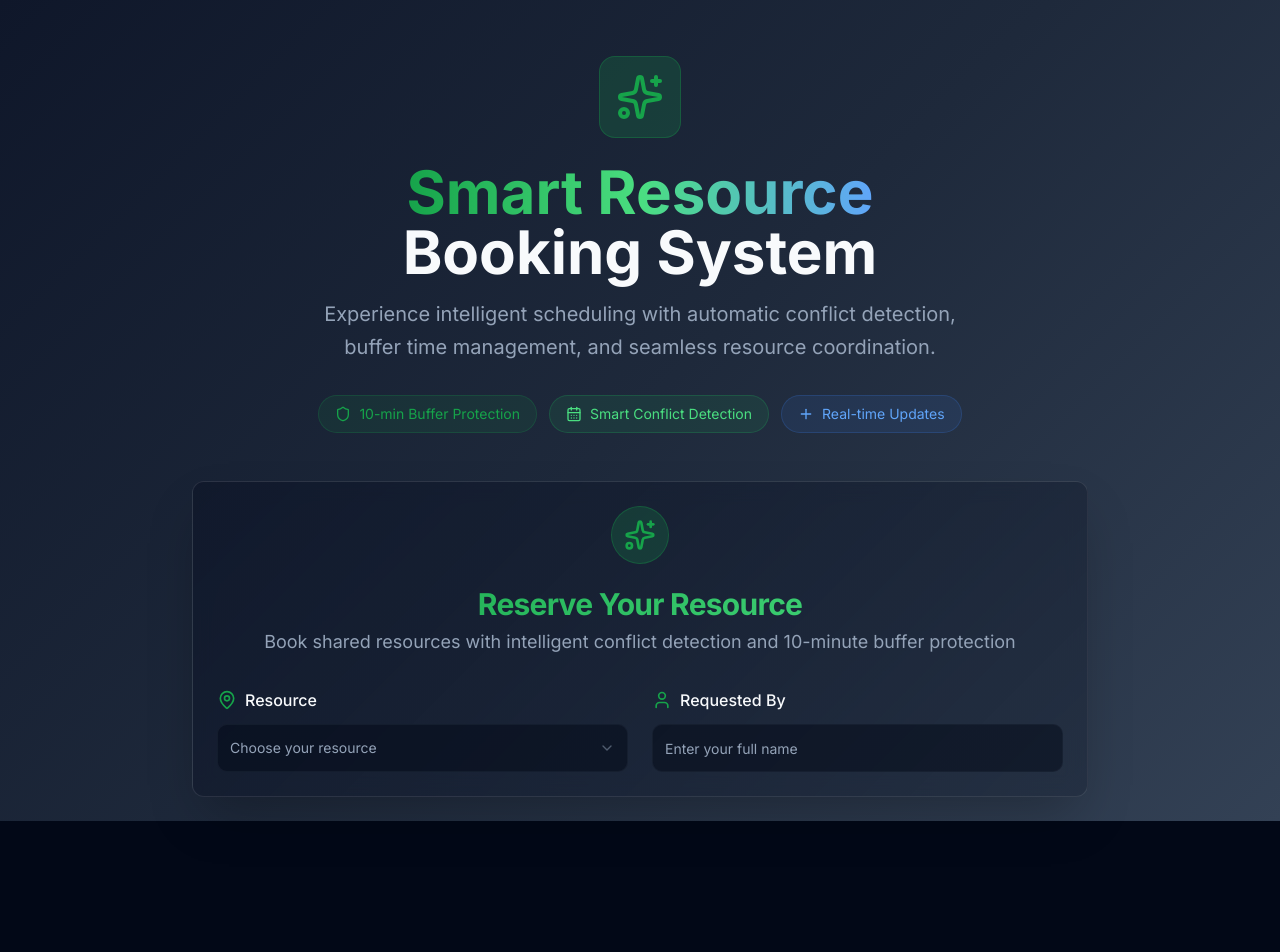
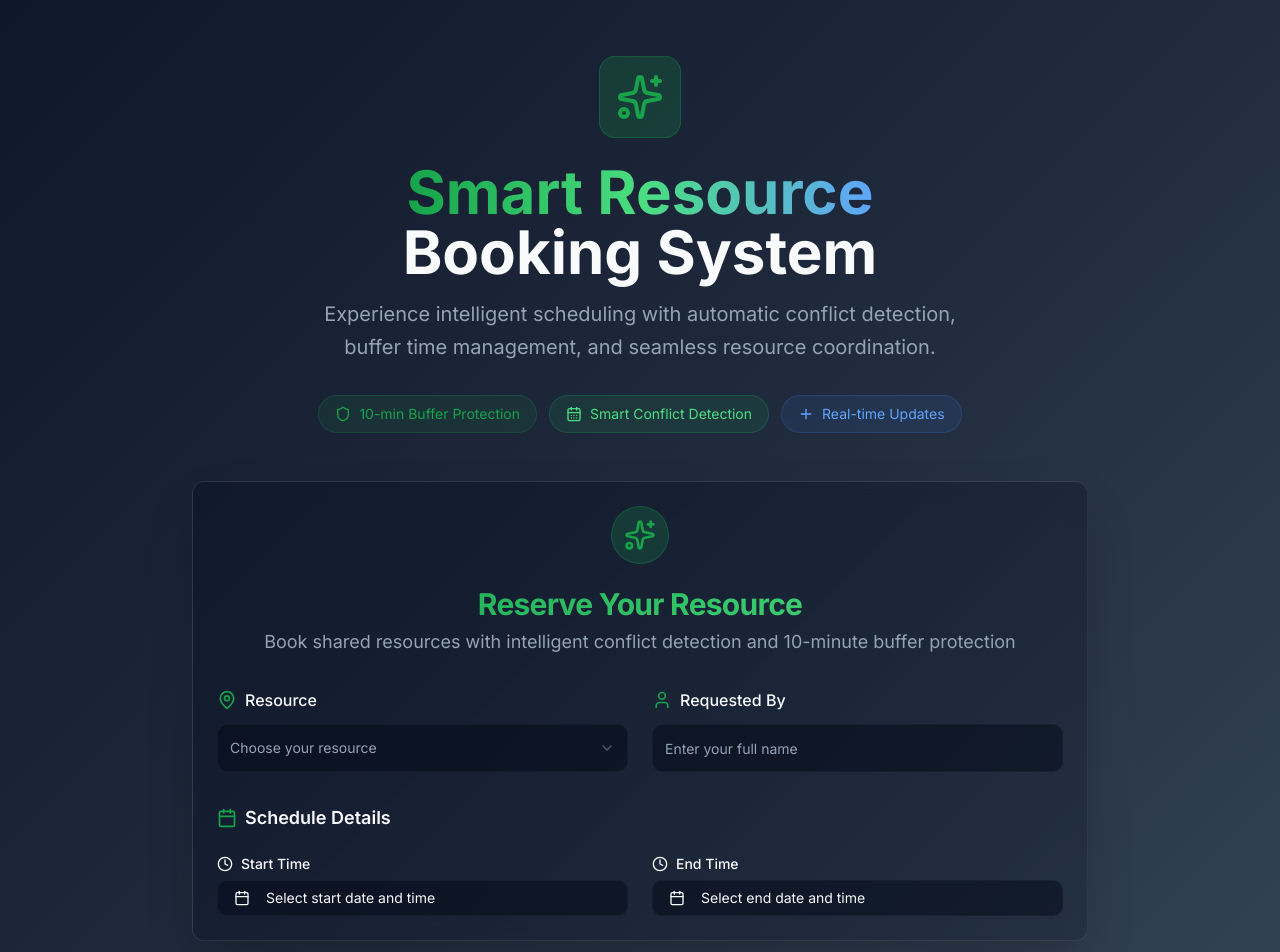
Before and after one commit to wolfiee42/resource-booking-system, a Next.js app: page / in a window 1280 px wide. Shown: the top 952 px of the page. Before the commit the page ends 821 px from the top, so only its background shows below. Built offline with nearby package versions, Linux system fonts and the light colour scheme.

Commit message:
feat: implementing refactored date picker along with functionality.

```diff
--- a/components/BookingForm.tsx
+++ b/components/BookingForm.tsx
@@ -20,7 +20,8 @@ import {
 } from "@/components/ui/select";
 import { Input } from "@/components/ui/input";
 
-import { MapPin, Sparkles, User } from "lucide-react";
+import { Calendar, MapPin, Sparkles, User } from "lucide-react";
+import { CustomDateTimePicker } from "./custom-datetime-picker/custom-datetime-picker";
 
 export default function BookingForm() {
   const [formData, setFormData] = useState<TBookingFormData>({
@@ -39,6 +40,7 @@ export default function BookingForm() {
     }));
   };
 
+  const minDateTime = new Date();
   console.log(formData);
 
   return (
@@ -114,6 +116,34 @@ export default function BookingForm() {
                 />
               </div>
             </div>
+
+            {/* Date and Time Selection */}
+            <div className="space-y-6">
+              <div className="flex items-center gap-2 mb-4">
+                <Calendar className="h-5 w-5 text-primary" />
+                <h3 className="text-lg font-semibold">Schedule Details</h3>
+              </div>
+              <div className="grid gap-6 md:grid-cols-2">
+                <CustomDateTimePicker
+                  label="Start Time"
+                  placeholder="Select start date and time"
+                  value={formData.startTime}
+                  onChange={(value) => handleInputChange("startTime", value)}
+                  minDate={minDateTime}
+                />
+                <CustomDateTimePicker
+                  label="End Time"
+                  value={formData.endTime}
+                  onChange={(value) => handleInputChange("endTime", value)}
+                  minDate={
+                    formData.startTime
+                      ? new Date(formData.startTime)
+                      : minDateTime
+                  }
+                  placeholder="Select end date and time"
+                />
+              </div>
+            </div>
           </form>
         </CardContent>
       </Card>
--- /dev/null
+++ b/components/custom-datetime-picker/context.tsx
@@ -0,0 +1,166 @@
+import {
+  createContext,
+  useContext,
+  useState,
+  useCallback,
+  useEffect,
+  useMemo,
+} from "react";
+import {
+  DateTimePickerContextValue,
+  DateTimePickerProviderProps,
+} from "./types";
+
+const DateTimePickerContext = createContext<
+  DateTimePickerContextValue | undefined
+>(undefined);
+
+export function DateTimePickerProvider({
+  children,
+  value,
+  onChange,
+  minDate = new Date(),
+  placeholder = "Select date and time",
+}: DateTimePickerProviderProps) {
+  const [selectedDate, setSelectedDate] = useState<Date | undefined>();
+  const [selectedHour, setSelectedHour] = useState<string>("");
+  const [selectedMinute, setSelectedMinute] = useState<string>("");
+  const [selectedPeriod, setSelectedPeriod] = useState<string>("AM");
+  const [isOpen, setIsOpen] = useState<boolean>(false);
+
+  // Reset state when value is empty
+  const resetState = useCallback(() => {
+    setSelectedDate(undefined);
+    setSelectedHour("");
+    setSelectedMinute("");
+    setSelectedPeriod("AM");
+  }, []);
+
+  // Parse incoming value and set state
+  useEffect(() => {
+    if (value) {
+      const date = new Date(value);
+      setSelectedDate(date);
+
+      let hour = date.getHours();
+      const minute = date.getMinutes();
+      const period = hour >= 12 ? "PM" : "AM";
+
+      // Convert to 12-hour format
+      if (hour === 0) hour = 12;
+      else if (hour > 12) hour -= 12;
+
+      setSelectedHour(hour.toString());
+      setSelectedMinute(minute.toString().padStart(2, "0"));
+      setSelectedPeriod(period);
+    } else {
+      resetState();
+    }
+  }, [value, resetState]);
+
+  // Memoized function to construct and emit the datetime
+  const updateDateTime = useCallback(() => {
+    if (selectedDate && selectedHour && selectedMinute) {
+      const newDate = new Date(selectedDate);
+      let hour = Number.parseInt(selectedHour);
+
+      // Convert to 24-hour format
+      if (selectedPeriod === "PM" && hour !== 12) hour += 12;
+      else if (selectedPeriod === "AM" && hour === 12) hour = 0;
+
+      newDate.setHours(hour, Number.parseInt(selectedMinute), 0, 0);
+
+      // Only call onChange if the new value is different from current value
+      const newISOString = newDate.toISOString();
+      if (newISOString !== value) {
+        onChange(newISOString);
+      }
+    }
+  }, [
+    selectedDate,
+    selectedHour,
+    selectedMinute,
+    selectedPeriod,
+    onChange,
+    value,
+  ]);
+
+  // Update datetime when components change, but debounce to prevent loops
+  useEffect(() => {
+    const timeoutId = setTimeout(updateDateTime, 0);
+    return () => clearTimeout(timeoutId);
+  }, [updateDateTime]);
+
+  // Computed values
+  const isDateTimeSelected = Boolean(
+    selectedDate && selectedHour && selectedMinute
+  );
+
+  const formattedDate = selectedDate
+    ? selectedDate.toLocaleDateString("en-US", {
+        month: "short",
+        day: "2-digit",
+        year: "numeric",
+      })
+    : "";
+
+  const displayValue = isDateTimeSelected
+    ? `${formattedDate} at ${selectedHour}:${selectedMinute} ${selectedPeriod}`
+    : placeholder;
+
+  const contextValue: DateTimePickerContextValue = useMemo(
+    () => ({
+      // State
+      selectedDate,
+      selectedHour,
+      selectedMinute,
+      selectedPeriod,
+      isOpen,
+      // Actions
+      setSelectedDate,
+      setSelectedHour,
+      setSelectedMinute,
+      setSelectedPeriod,
+      setIsOpen,
+      updateDateTime,
+      resetState,
+      // Computed values
+      formattedDate,
+      displayValue,
+      isDateTimeSelected,
+    }),
+    [
+      selectedDate,
+      selectedHour,
+      selectedMinute,
+      selectedPeriod,
+      isOpen,
+      setSelectedDate,
+      setSelectedHour,
+      setSelectedMinute,
+      setSelectedPeriod,
+      setIsOpen,
+      updateDateTime,
+      resetState,
+      formattedDate,
+      displayValue,
+      isDateTimeSelected,
+    ]
+  );
+
+  return (
+    <DateTimePickerContext.Provider value={contextValue}>
+      {children}
+    </DateTimePickerContext.Provider>
+  );
+}
+
+export function useDateTimePicker() {
+  const context = useContext(DateTimePickerContext);
+  if (!context) {
+    throw new Error(
+      "useDateTimePicker must be used within a DateTimePickerProvider"
+    );
+  }
+  return context;
+}
--- /dev/null
+++ b/components/custom-datetime-picker/custom-datetime-picker.tsx
@@ -0,0 +1,22 @@
+import { DateTimePickerProvider } from "./context";
+import { CustomDateTimePickerProps } from "./types";
+import { CustomDateTimePickerView } from "./view";
+
+export function CustomDateTimePicker({
+  value,
+  onChange,
+  label,
+  minDate = new Date(),
+  placeholder = "Select date and time",
+}: CustomDateTimePickerProps) {
+  return (
+    <DateTimePickerProvider
+      value={value}
+      onChange={onChange}
+      minDate={minDate}
+      placeholder={placeholder}
+    >
+      <CustomDateTimePickerView label={label} minDate={minDate} />
+    </DateTimePickerProvider>
+  );
+}
--- /dev/null
+++ b/components/custom-datetime-picker/index.tsx
@@ -0,0 +1,3 @@
+export type { CustomDateTimePicker } from "./custom-datetime-picker";
+export { DateTimePickerProvider, useDateTimePicker } from "./context";
+export { CustomDateTimePickerView } from "./view";
--- /dev/null
+++ b/components/custom-datetime-picker/types.ts
@@ -0,0 +1,48 @@
+import { ReactNode } from "react";
+
+export type CustomDateTimePickerProps = {
+  value: string;
+  onChange: (value: string) => void;
+  label: string;
+  minDate?: Date;
+  placeholder?: string;
+};
+
+export type CustomDateTimePickerViewProps = {
+  label: string;
+  minDate?: Date;
+};
+
+export type DateTimePickerState = {
+  selectedDate?: Date;
+  selectedHour: string;
+  selectedMinute: string;
+  selectedPeriod: string;
+  isOpen: boolean;
+};
+
+export type DateTimePickerActions = {
+  setSelectedDate: (date: Date | undefined) => void;
+  setSelectedHour: (hour: string) => void;
+  setSelectedMinute: (minute: string) => void;
+  setSelectedPeriod: (period: string) => void;
+  setIsOpen: (open: boolean) => void;
+  updateDateTime: () => void;
+  resetState: () => void;
+};
+
+export interface DateTimePickerContextValue
+  extends DateTimePickerState,
+    DateTimePickerActions {
+  formattedDate: string;
+  displayValue: string;
+  isDateTimeSelected: boolean;
+}
+
+export type DateTimePickerProviderProps = {
+  children: ReactNode;
+  value: string;
+  onChange: (value: string) => void;
+  minDate?: Date;
+  placeholder?: string;
+};
--- a/components/custom-datetime-picker.tsx
+++ b/components/custom-datetime-picker/view.tsx
@@ -1,45 +1,42 @@
-import { useCallback, useEffect, useState } from "react";
+import { CustomDateTimePickerViewProps } from "./types";
+import { useDateTimePicker } from "@/components/custom-datetime-picker/context";
 
 import { Label } from "@/components/ui/label";
+import { Button } from "@/components/ui/button";
+import { Card, CardContent } from "@/components/ui/card";
+import { Calendar } from "@/components/ui/calendar";
 import {
   Popover,
   PopoverContent,
   PopoverTrigger,
 } from "@/components/ui/popover";
-
-import { CalendarIcon, Clock } from "lucide-react";
-import { Button } from "./ui/button";
-import { format } from "date-fns";
-import { Card, CardContent } from "./ui/card";
-import { Calendar } from "./ui/calendar";
 import {
   Select,
   SelectContent,
   SelectItem,
   SelectTrigger,
   SelectValue,
-} from "./ui/select";
+} from "@/components/ui/select";
 
-interface CustomDateTimePickerProps {
-  value: string;
-  onChange: (value: string) => void;
-  label: string;
-  minDate?: Date;
-  placeholder?: string;
-}
+import { CalendarIcon, Clock } from "lucide-react";
 
-export function CustomDateTimePicker({
-  value,
-  onChange,
+export function CustomDateTimePickerView({
   label,
   minDate = new Date(),
-  placeholder = "Select date and time",
-}: CustomDateTimePickerProps) {
-  const [selectedDate, setSelectedDate] = useState<Date | undefined>();
-  const [selectedHour, setSelectedHour] = useState<string>("");
-  const [selectedMinute, setSelectedMinute] = useState<string>("");
-  const [selectedPeriod, setSelectedPeriod] = useState<string>("AM");
-  const [isOpen, setIsOpen] = useState<boolean>(false);
+}: CustomDateTimePickerViewProps) {
+  const {
+    selectedDate,
+    selectedHour,
+    selectedMinute,
+    selectedPeriod,
+    isOpen,
+    setSelectedDate,
+    setSelectedHour,
+    setSelectedMinute,
+    setSelectedPeriod,
+    setIsOpen,
+    displayValue,
+  } = useDateTimePicker();
 
   // Generate hour options (1-12)
   const hours = [];
@@ -58,80 +55,13 @@ export function CustomDateTimePicker({
     { value: "45", label: "45" },
   ];
 
-  useEffect(() => {
-    if (value) {
-      const date = new Date(value);
-      setSelectedDate(date);
-
-      let hour = date.getHours();
-      const minute = date.getMinutes();
-      const period = hour >= 12 ? "PM" : "AM";
-
-      // Convert to 12-hour format
-      if (hour === 0) hour = 12;
-      else if (hour > 12) hour -= 12;
-
-      setSelectedHour(hour.toString());
-      setSelectedMinute(minute.toString().padStart(2, "0"));
-      setSelectedPeriod(period);
-    } else {
-      // Reset state when value is empty
-      setSelectedDate(undefined);
-      setSelectedHour("");
-      setSelectedMinute("");
-      setSelectedPeriod("AM");
-    }
-  }, [value]);
-
-  // Memoized function to construct and emit the datetime
-  const updateDateTime = useCallback(() => {
-    if (selectedDate && selectedHour && selectedMinute) {
-      const newDate = new Date(selectedDate);
-      let hour = Number.parseInt(selectedHour);
-
-      // Convert to 24-hour format
-      if (selectedPeriod === "PM" && hour !== 12) hour += 12;
-      else if (selectedPeriod === "AM" && hour === 12) hour = 0;
-
-      newDate.setHours(hour, Number.parseInt(selectedMinute), 0, 0);
-
-      // Only call onChange if the new value is different from current value
-      const newISOString = newDate.toISOString();
-      if (newISOString !== value) {
-        onChange(newISOString);
-      }
-    }
-  }, [
-    selectedDate,
-    selectedHour,
-    selectedMinute,
-    selectedPeriod,
-    onChange,
-    value,
-  ]);
-
-  // Update datetime when components change, but debounce to prevent loops
-  useEffect(() => {
-    const timeoutId = setTimeout(updateDateTime, 0);
-    return () => clearTimeout(timeoutId);
-  }, [updateDateTime]);
-
-  const isDateTimeSelected = selectedDate && selectedHour && selectedMinute;
-
-  const formattedDate = selectedDate
-    ? format(selectedDate, "MMM dd, yyyy")
-    : "";
-
-  const displayValue = isDateTimeSelected
-    ? `${formattedDate} at ${selectedHour}:${selectedMinute} ${selectedPeriod}`
-    : "";
-
   return (
     <div className="space-y-2">
       <Label className="flex items-center gap-2">
         <Clock className="h-4 w-4" />
         {label}
       </Label>
+
       <Popover open={isOpen} onOpenChange={setIsOpen}>
         <PopoverTrigger asChild>
           <Button
@@ -139,9 +69,10 @@ export function CustomDateTimePicker({
             className="w-full justify-start text-left font-normal bg-background/50 border-border/50 hover:bg-background/80"
           >
             <CalendarIcon className="mr-2 h-4 w-4" />
-            {displayValue || placeholder}
+            {displayValue}
           </Button>
         </PopoverTrigger>
+
         <PopoverContent
           className="w-auto p-0 bg-card/95 backdrop-blur-sm border-border/50"
           align="start"
```
